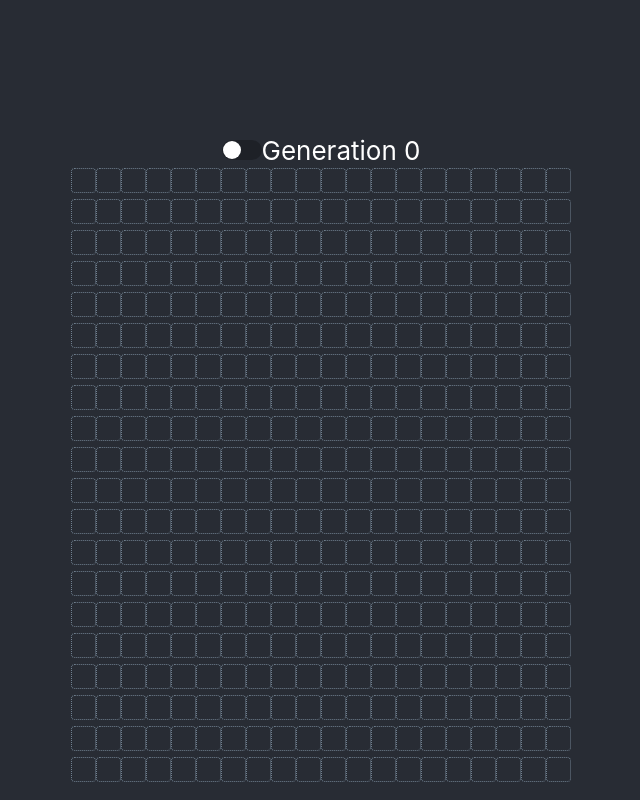
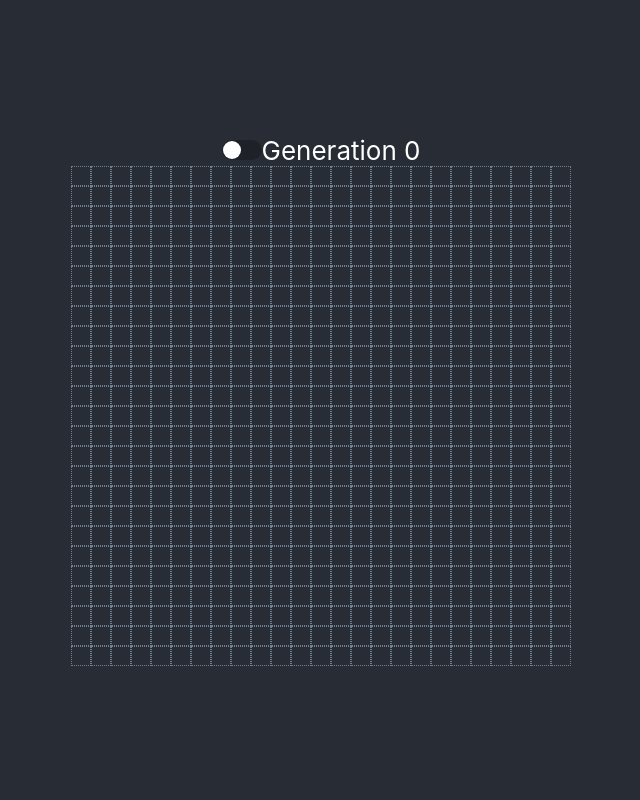
Before and after one commit to trevorjamesmartin/CS-Build-Week-1, a React (Create React App) app: page / in a window 1280 px wide. Shown: the whole page, without its empty margins (319-959 px from the left). Built offline with nearby package versions, Linux system fonts and the light colour scheme.

Commit message:
Display includes a grid of cells, at least 25x25, that can be toggled to be alive or dead

```diff
--- a/src/App.css
+++ b/src/App.css
@@ -14,23 +14,20 @@
   color: #282c34;
   background-color: #282c34;
   border: 1px slategrey dotted;
-  width: 25px;
-  height: 25px;
-  border-radius: 15%;
+  width: 20px;
+  height: 20px;
 }
 .life-cell-alive {
   color: blue;
   background-color: blue;
-  width: 25px;
-  height: 25px;
-  border-radius: 15%;
+  width: 20px;
+  height: 20px;
 }
 
 .life-board {
-  min-width: 500px;
-  min-height: 500px;
-  max-width: 500px;
-  max-height: 500px;
+  display: flex;
+  flex-flow: row wrap;
+  width: 500px;
 }
 
 .switch {
--- a/src/components/Board.jsx
+++ b/src/components/Board.jsx
@@ -1,6 +1,6 @@
 import React, { useEffect } from "react";
 import Square, { findNeighbors } from "./Square";
-const squareCount = 20;
+import { squareCount } from "./Generation";
 /**
  * 20x20 grid of life-cells
  * @param {*} props
@@ -32,8 +32,12 @@ const Board = ({ stateHooks }) => {
     const fx = get.clickEffect ? 0 : 1;
     if (fx === 1) {
       toggle({ i });
+    } else if (fx === 0) {
+      toggleNeighbors({ i });
     } else {
-      toggleNeighbors({ i });
+      // freeze state , run simulator before mutation.
+      // call Generation function
+      console.log("todo");
     }
   };
   useEffect(() => {
--- a/src/components/Generation.js
+++ b/src/components/Generation.js
@@ -1 +1,21 @@
 // todo, generate next board
+const squareCount = 25;
+
+/**
+ * returns true if square is on left-most edge
+ * @param {Number} i index
+ * @param {Number} squareCount squares per row
+ */
+function isLeftEdge(i, squareCount) {
+  return (squareCount % i === 0) | (squareCount === 0);
+}
+/**
+ * returns true if square is on right-most edge
+ * @param {*} i index
+ * @param {*} squareCount squares per row
+ */
+function isRightEdge(i, squareCount) {
+  return (squareCount % (i + 1) === 0) | (squareCount === i);
+}
+
+export { isLeftEdge, isRightEdge, squareCount };
```
